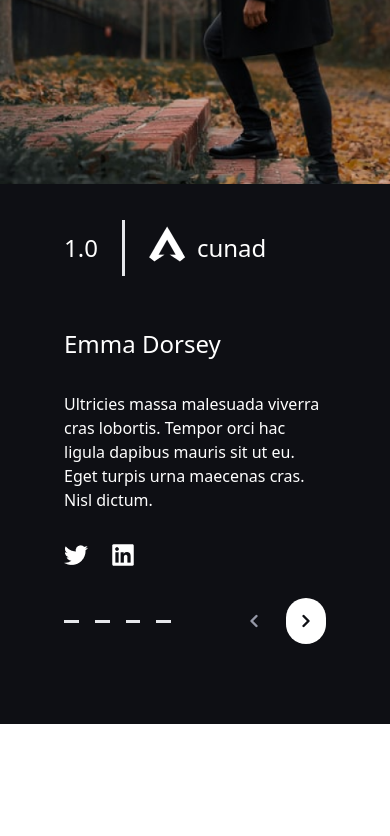
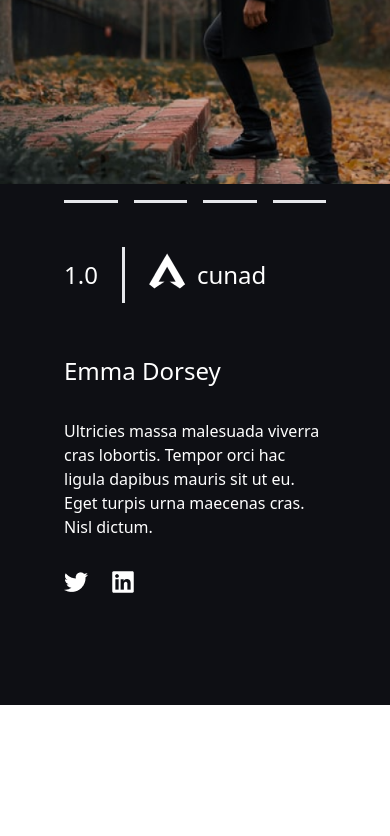
Before and after one commit to Phosah/aise, a Vue app: page / in a window 390 px wide. Shown: the part 3690-4526 px from the top of the page. Built offline with nearby package versions, Linux system fonts and the light colour scheme.

Commit message:
Update of mobile responsiveness of the home page

```diff
--- a/src/views/Home.vue
+++ b/src/views/Home.vue
@@ -50,7 +50,7 @@
             </section>
         </main>
         <section class="flex items-center md:h-screen py-20 bg-brand-black-1 text-white">
-            <div class="max-w-7xl mx-auto md:px-16">
+            <div class="hidden md:block max-w-7xl mx-auto md:px-16">
                 <h2 class="testimonials-header mb-20 md:mb-8 text-3xl sm:text-6xl md:text-8xl lg:text-9xl text-center md:text-left text-transparent">TESTIMONIALS</h2>
                 <div class="md:flex md:items-center md:justify-between md:space-x-12 mb-8">
                     <div class="flex-1 mb-8 md:mb-0"><img class="w-full mx-auto object-cover" src="../assets/testimonial-man.png" alt="Testimonial man"></div>
@@ -81,6 +81,34 @@
                     <div class="flex-1 flex items-center justify-end space-x-4">
                         <button class="rounded p-3"><img src="../assets/left-arrow.png" alt="Left arrow"></button>
                         <button class="rounded-full p-4 bg-white"><img src="../assets/right-arrow.png" alt="Right arrow"></button>
+                    </div>
+                </div>
+            </div>
+            <div class="block md:hidden max-w-7xl mx-auto">
+                <h2 class="testimonials-header mb-20 text-3xl sm:text-6xl  text-center text-transparent">TESTIMONIALS</h2>
+                <div class="mb-8">
+                    <div class="flex-1 mb-4"><img class="w-full mx-auto object-cover" src="../assets/testimonial-man.png" alt="Testimonial man"></div>
+                    <div class="flex flex-1 space-x-4 mb-10 px-16">
+                        <div class="border-b border-2 w-1/4"></div>
+                        <div class="border-b border-2 w-1/4"></div>
+                        <div class="border-b border-2 w-1/4"></div>
+                        <div class="border-b border-2 w-1/4"></div>
+                    </div>
+                    <div class="flex-1 px-16">
+                        <div class="flex items-center space-x-4 mb-12 text-2xl">
+                            <p class="mr-2">1.0</p>
+                            <div class="h-14 border-r border-2"></div>
+                            <div class="flex items-end pb-2">
+                                <img src="../assets/logo.png" alt="Aise Logo">
+                                <p class="pb-2">cunad</p>
+                            </div>
+                        </div>
+                        <h3 class="mb-8 text-2xl">Emma Dorsey</h3>
+                        <p class="mb-8">Ultricies massa malesuada viverra cras lobortis. Tempor orci hac ligula dapibus mauris sit ut eu. Eget turpis urna maecenas cras. Nisl dictum.</p>
+                        <div class="flex items-center space-x-6">
+                            <img src="../assets/twitter.png" alt="Twitter Logo">
+                            <img src="../assets/linkedin.png" alt="LinkedIn Logo">
+                        </div>
                     </div>
                 </div>
             </div>
```
